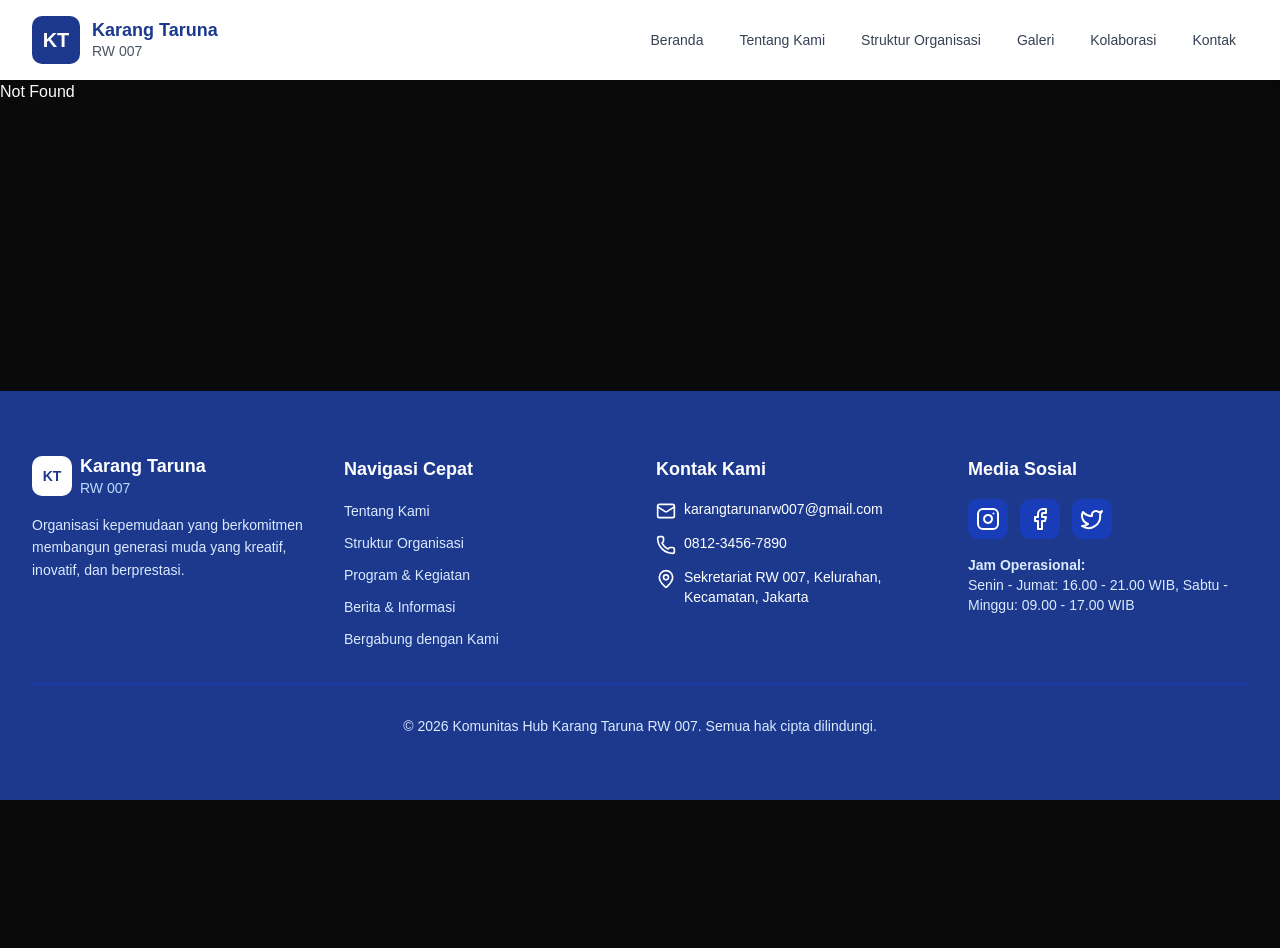
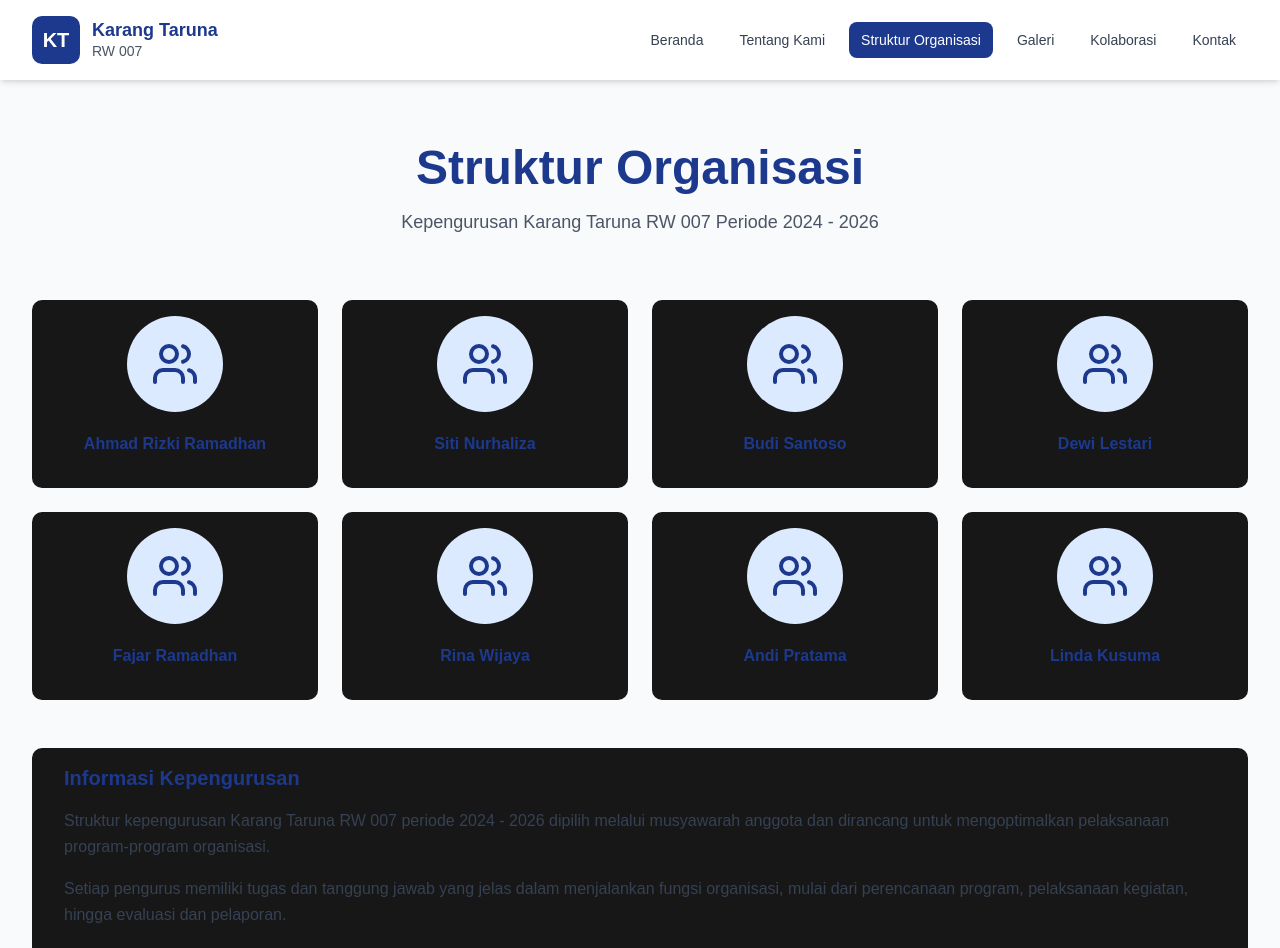
Before and after one commit to Farh4nHanz/kartar-rw-007, a React (Vite) app in the folder apps/web/: page /struktur in a window 1280 px wide. Shown: the top 948 px of the page. Before the commit the page ends 800 px from the top, so only its background shows below. Built offline with nearby package versions, Linux system fonts and the light colour scheme.

Commit message:
feat(page): add structure organization page

```diff
--- a/apps/web/src/components/footer.tsx
+++ b/apps/web/src/components/footer.tsx
@@ -1,9 +1,13 @@
 import { Link } from "@tanstack/react-router";
 import { contactInfo } from "@/data/mock";
+import type { FileRoutesByFullPath } from "@/routeTree.gen";
 
-const quickLinks = [
+const quickLinks: {
+	to: keyof FileRoutesByFullPath;
+	label: string;
+}[] = [
 	{ to: "/about", label: "Tentang Kami" },
-	{ to: "/", label: "Struktur Organisasi" },
+	{ to: "/struktur", label: "Struktur Organisasi" },
 	{ to: "/", label: "Program & Kegiatan" },
 	{ to: "/", label: "Berita & Informasi" },
 	{ to: "/", label: "Bergabung dengan Kami" },
--- a/apps/web/src/components/header.tsx
+++ b/apps/web/src/components/header.tsx
@@ -11,7 +11,7 @@ const links: {
 }[] = [
 	{ to: "/", label: "Beranda" },
 	{ to: "/about", label: "Tentang Kami" },
-	{ to: "/", label: "Struktur Organisasi" },
+	{ to: "/struktur", label: "Struktur Organisasi" },
 	{ to: "/", label: "Program & Kegiatan" },
 	{ to: "/", label: "Berita" },
 	{ to: "/", label: "Galeri" },
--- a/apps/web/src/data/mock.ts
+++ b/apps/web/src/data/mock.ts
@@ -188,3 +188,49 @@ export const contactInfo = {
 		},
 	],
 };
+
+export const organizationalStructure = {
+	period: "2024 - 2026",
+	structure: [
+		{
+			position: "Ketua",
+			name: "Ahmad Rizki Ramadhan",
+			photo: null,
+		},
+		{
+			position: "Wakil Ketua",
+			name: "Siti Nurhaliza",
+			photo: null,
+		},
+		{
+			position: "Sekretaris",
+			name: "Budi Santoso",
+			photo: null,
+		},
+		{
+			position: "Bendahara",
+			name: "Dewi Lestari",
+			photo: null,
+		},
+		{
+			position: "Koordinator Program Sosial",
+			name: "Fajar Ramadhan",
+			photo: null,
+		},
+		{
+			position: "Koordinator Kewirausahaan",
+			name: "Rina Wijaya",
+			photo: null,
+		},
+		{
+			position: "Koordinator Olahraga & Seni",
+			name: "Andi Pratama",
+			photo: null,
+		},
+		{
+			position: "Koordinator Humas",
+			name: "Linda Kusuma",
+			photo: null,
+		},
+	],
+};
--- a/apps/web/src/routeTree.gen.ts
+++ b/apps/web/src/routeTree.gen.ts
@@ -9,9 +9,15 @@
 // Additionally, you should also exclude this file from your linter and/or formatter to prevent it from being checked or modified.
 
 import { Route as rootRouteImport } from './routes/__root'
+import { Route as StrukturRouteImport } from './routes/struktur'
 import { Route as AboutRouteImport } from './routes/about'
 import { Route as IndexRouteImport } from './routes/index'
 
+const StrukturRoute = StrukturRouteImport.update({
+  id: '/struktur',
+  path: '/struktur',
+  getParentRoute: () => rootRouteImport,
+} as any)
 const AboutRoute = AboutRouteImport.update({
   id: '/about',
   path: '/about',
@@ -26,31 +32,42 @@ const IndexRoute = IndexRouteImport.update({
 export interface FileRoutesByFullPath {
   '/': typeof IndexRoute
   '/about': typeof AboutRoute
+  '/struktur': typeof StrukturRoute
 }
 export interface FileRoutesByTo {
   '/': typeof IndexRoute
   '/about': typeof AboutRoute
+  '/struktur': typeof StrukturRoute
 }
 export interface FileRoutesById {
   __root__: typeof rootRouteImport
   '/': typeof IndexRoute
   '/about': typeof AboutRoute
+  '/struktur': typeof StrukturRoute
 }
 export interface FileRouteTypes {
   fileRoutesByFullPath: FileRoutesByFullPath
-  fullPaths: '/' | '/about'
+  fullPaths: '/' | '/about' | '/struktur'
   fileRoutesByTo: FileRoutesByTo
-  to: '/' | '/about'
-  id: '__root__' | '/' | '/about'
+  to: '/' | '/about' | '/struktur'
+  id: '__root__' | '/' | '/about' | '/struktur'
   fileRoutesById: FileRoutesById
 }
 export interface RootRouteChildren {
   IndexRoute: typeof IndexRoute
   AboutRoute: typeof AboutRoute
+  StrukturRoute: typeof StrukturRoute
 }
 
 declare module '@tanstack/react-router' {
   interface FileRoutesByPath {
+    '/struktur': {
+      id: '/struktur'
+      path: '/struktur'
+      fullPath: '/struktur'
+      preLoaderRoute: typeof StrukturRouteImport
+      parentRoute: typeof rootRouteImport
+    }
     '/about': {
       id: '/about'
       path: '/about'
@@ -71,6 +88,7 @@ declare module '@tanstack/react-router' {
 const rootRouteChildren: RootRouteChildren = {
   IndexRoute: IndexRoute,
   AboutRoute: AboutRoute,
+  StrukturRoute: StrukturRoute,
 }
 export const routeTree = rootRouteImport
   ._addFileChildren(rootRouteChildren)
--- /dev/null
+++ b/apps/web/src/routes/struktur.tsx
@@ -0,0 +1,82 @@
+import { createFileRoute } from "@tanstack/react-router";
+import { Users } from "lucide-react";
+import { Card, CardContent, CardHeader, CardTitle } from "@/components/ui/card";
+import { organizationalStructure } from "@/data/mock";
+
+export const Route = createFileRoute("/struktur")({
+	component: RouteComponent,
+});
+
+function RouteComponent() {
+	return (
+		<div className="h-fit min-h-screen w-full bg-gray-50 py-16">
+			<div className="mx-auto max-w-7xl px-4 sm:px-6 lg:px-8">
+				{/* Header */}
+				<div className="mb-16 text-center">
+					<h1 className="mb-4 font-bold text-5xl text-blue-900">
+						Struktur Organisasi
+					</h1>
+					<p className="text-gray-600 text-lg">
+						Kepengurusan Karang Taruna RW 007 Periode{" "}
+						{organizationalStructure.period}
+					</p>
+				</div>
+
+				{/* Organizational Member */}
+				<div className="grid grid-cols-1 gap-6 md:grid-cols-2 lg:grid-cols-3 xl:grid-cols-4">
+					{organizationalStructure.structure.map((member) => (
+						<Card
+							key={member.name}
+							className="rounded-lg transition-shadow duration-300 hover:shadow-lg"
+						>
+							<CardHeader className="pb-4 text-center">
+								<div className="mx-auto mb-4 flex size-24 items-center justify-center rounded-full bg-blue-100">
+									{member.photo ? (
+										<img
+											src={member.photo}
+											alt={member.name}
+											className="aspect-square h-full w-full rounded-full object-cover object-center"
+										/>
+									) : (
+										<Users className="size-12 text-blue-900" />
+									)}
+								</div>
+								<CardTitle className="font-semibold text-base text-blue-900">
+									{member.name}
+								</CardTitle>
+							</CardHeader>
+						</Card>
+					))}
+				</div>
+
+				{/* Additional Info */}
+				<Card className="mt-12 rounded-lg px-4">
+					<CardHeader>
+						<CardTitle className="font-semibold text-blue-900 text-xl">
+							Informasi Kepengurusan
+						</CardTitle>
+					</CardHeader>
+
+					<CardContent className="space-y-4 text-gray-700">
+						<p className="text-base leading-relaxed">
+							Struktur kepengurusan Karang Taruna RW 007 periode{" "}
+							{organizationalStructure.period} dipilih melalui musyawarah
+							anggota dan dirancang untuk mengoptimalkan pelaksanaan
+							program-program organisasi.
+						</p>
+						<p className="text-base leading-relaxed">
+							Setiap pengurus memiliki tugas dan tanggung jawab yang jelas dalam
+							menjalankan fungsi organisasi, mulai dari perencanaan program,
+							pelaksanaan kegiatan, hingga evaluasi dan pelaporan.
+						</p>
+						<p className="text-base leading-relaxed">
+							Dengan struktur organisasi yang solid dan koordinasi yang baik,
+							kami berkomitmen untuk memberikan kontribusi terbaik bagi
+							pemberdayaan pemuda dan masyarakat di lingkungan RW 007.
+						</p>
+					</CardContent>
+				</Card>
+			</div>
+		</div>
+	);
+}
```
